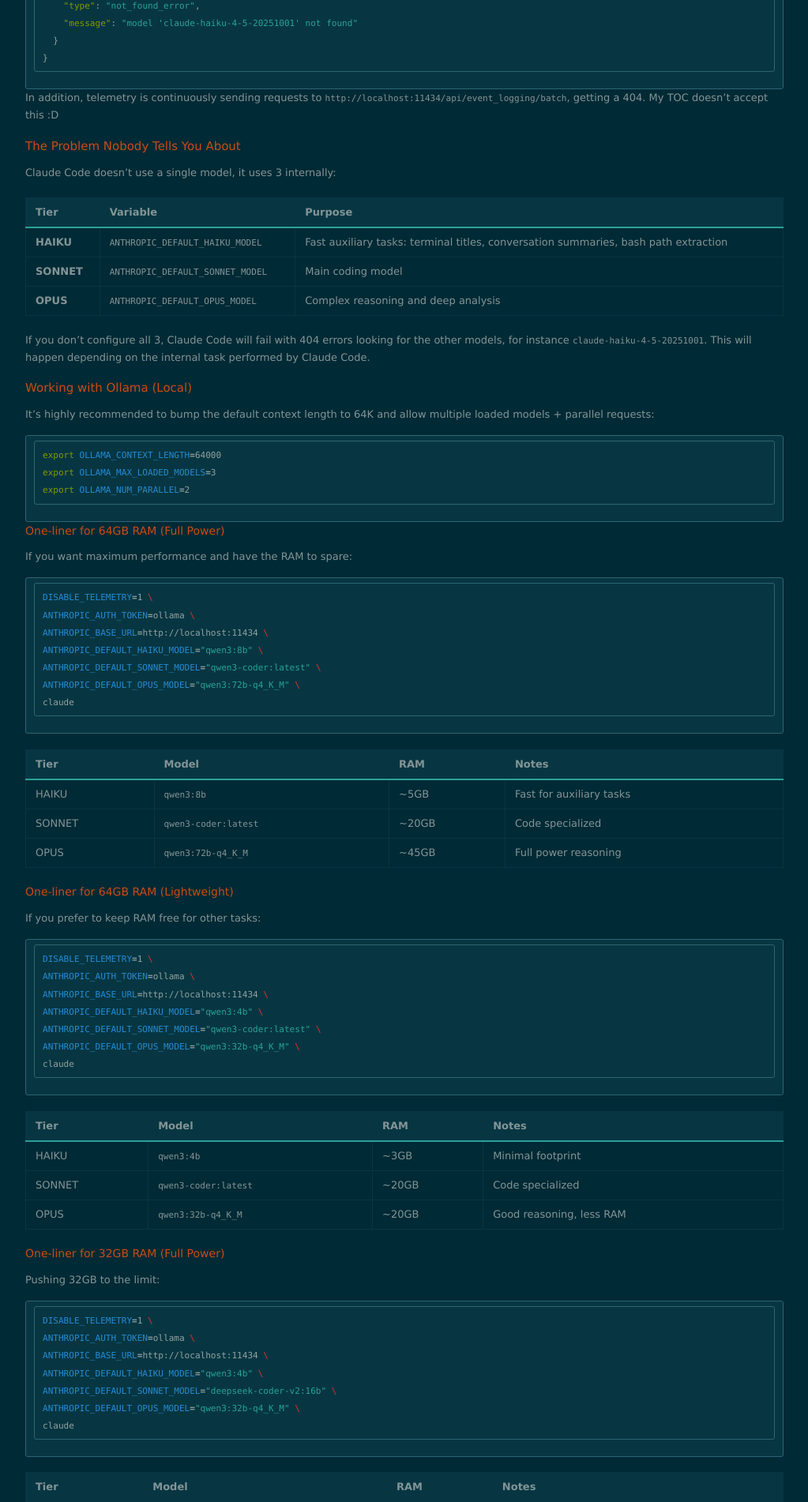
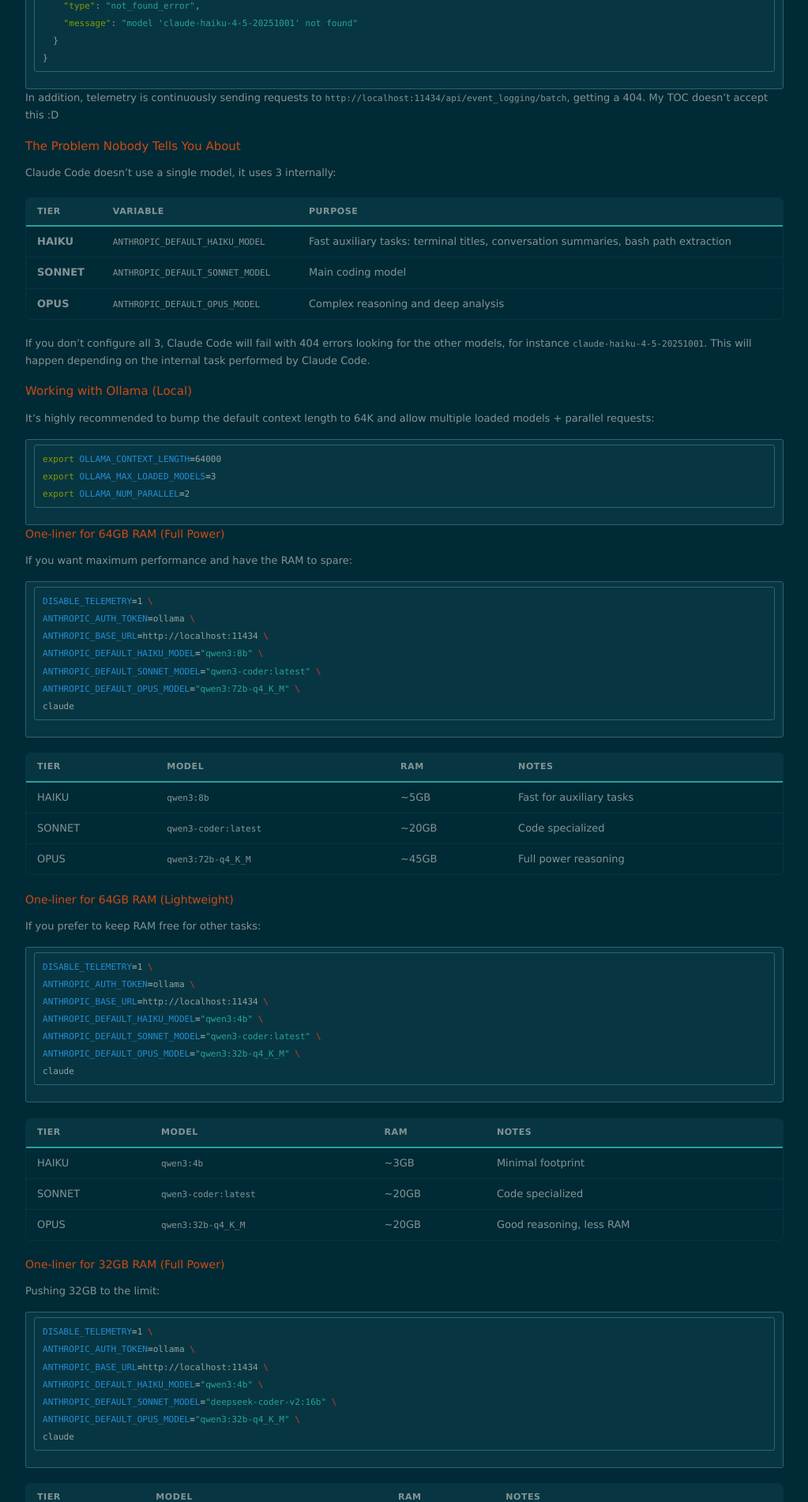
Before and after one commit to dan1t0/blog, a Jekyll site: the page built from index.html, in a window 1280 px wide. Shown: the part 1648-3550 px from the top of the page at 79% size, without its empty margins (128-1151 px from the left). Built offline with Jekyll 4.4.1, drawn with Linux system fonts in a browser that asks for light colours; nearby versions of some CDN libraries; the list of posts is cut into pages by our own code.

Commit message:
Mejorar diseño de tablas: zebra striping, hover, bordes redondeados y responsive

```diff
--- a/assets/css/style.css
+++ b/assets/css/style.css
@@ -254,18 +254,34 @@ img.center {
 /*** Tables ***/
 table {
 	width: 100%;
-	border-collapse: collapse;
+	border-collapse: separate;
+	border-spacing: 0;
 	margin: 1.5em 0;
+	border-radius: 6px;
+	overflow: hidden;
+	border: 1px solid #073642;
 }
 table th, table td {
-	border: 1px solid #073642;
-	padding: 7px 12px;
+	border-bottom: 1px solid #073642;
+	padding: 8px 14px;
 	text-align: left;
 }
 table thead th {
 	background-color: #073642;
 	border-bottom: 2px solid #2aa198;
 	font-weight: bold;
+	text-transform: uppercase;
+	font-size: 0.85em;
+	letter-spacing: 0.05em;
+}
+table tbody tr:nth-child(even) {
+	background-color: rgba(7, 54, 66, 0.08);
+}
+table tbody tr:hover {
+	background-color: rgba(42, 161, 152, 0.12);
+}
+table tbody tr:last-child td {
+	border-bottom: none;
 }
 
 @media all and (max-width: 870px) {
@@ -273,6 +289,10 @@ table thead th {
 		display: block;
 		overflow-x: auto;
 		-webkit-overflow-scrolling: touch;
+	}
+	table th, table td {
+		padding: 6px 8px;
+		font-size: 0.9em;
 	}
 }
 
```
